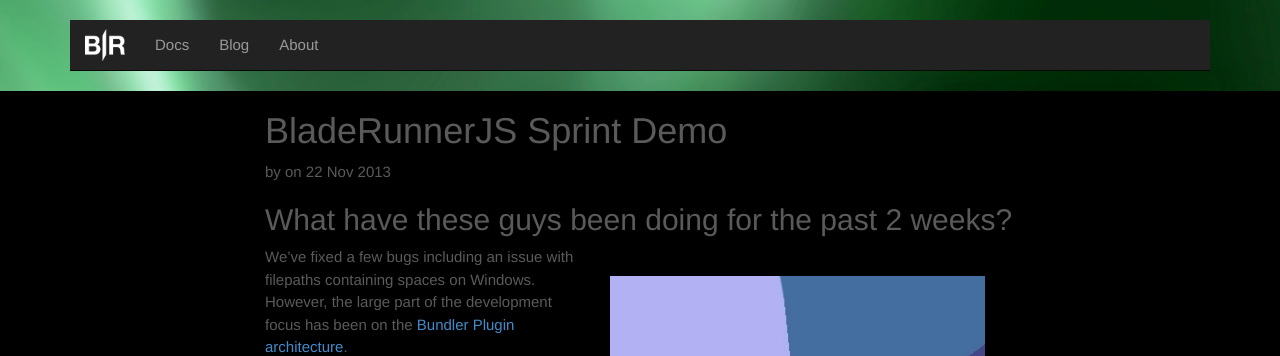
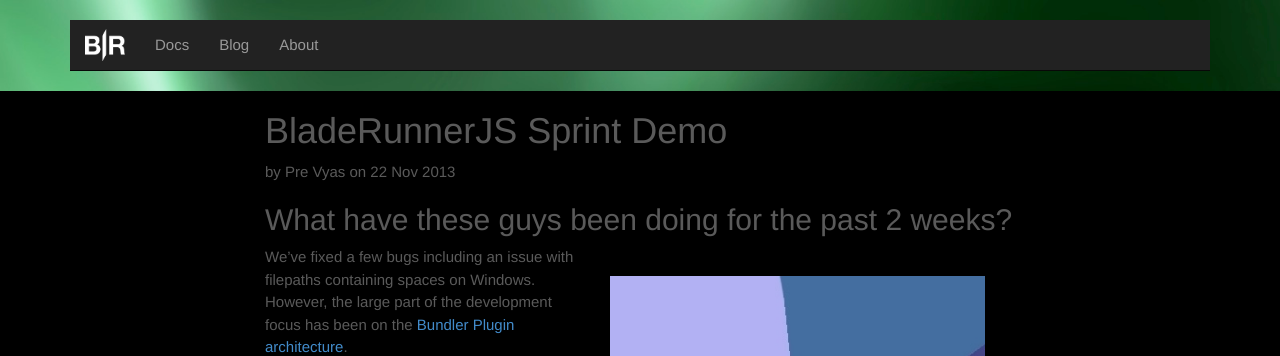
Before and after one commit to BladeRunnerJS/brjs-site, a Jekyll site: the page built from _posts/2013-11-22-bladerunnerjs-sprint-demo.md, in a window 1280 px wide. Shown: the top 356 px of the page. Built offline with Jekyll 4.4.1, drawn with Linux system fonts in a browser that asks for light colours; comment, search, counter and statistics services are not loaded.

Commit message:
updating author config

```diff
--- a/_config.yml
+++ b/_config.yml
@@ -23,6 +23,9 @@
     twitter: "@andyberry88"
     github: andyberry88
     gravatar:
+  sospirited:
+    display_name: Pre Vyas
+    github: sospirited
   jamest:
     display_name: James Turner
   kybernetikos:
```
